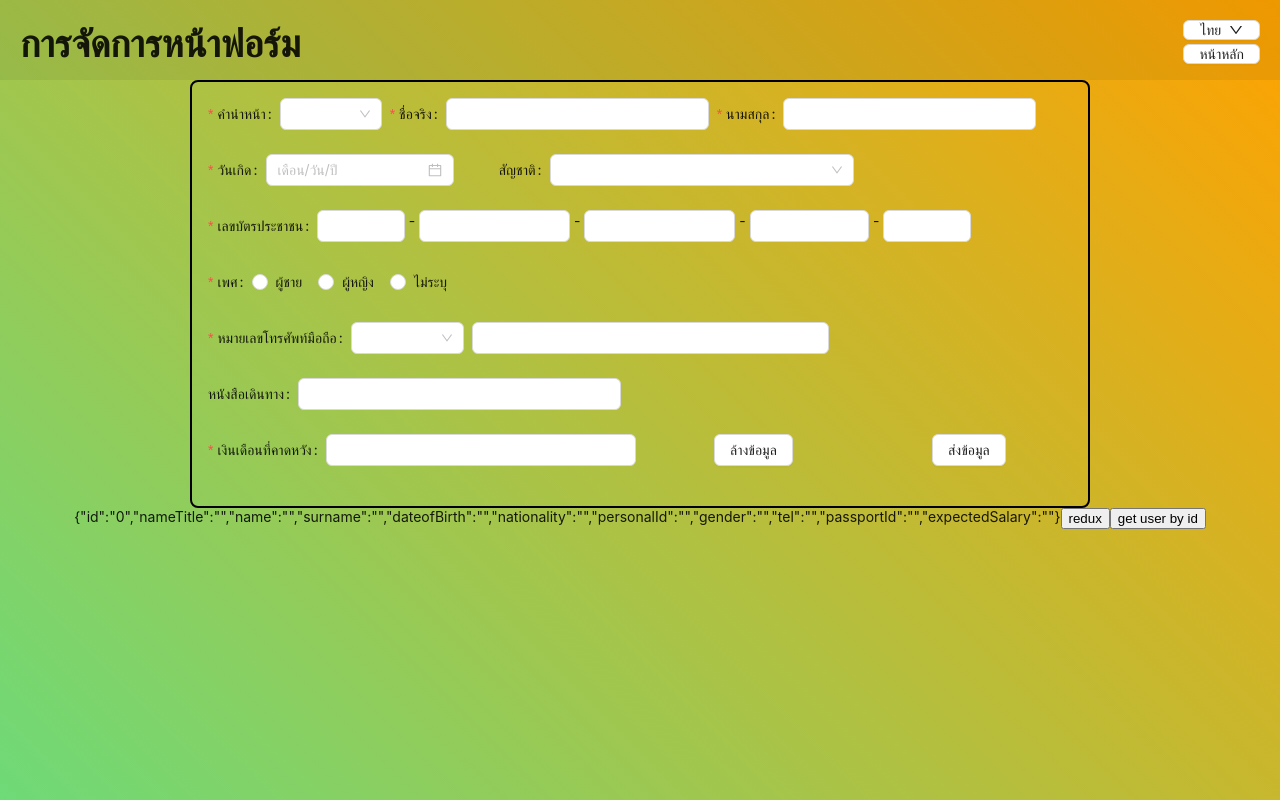
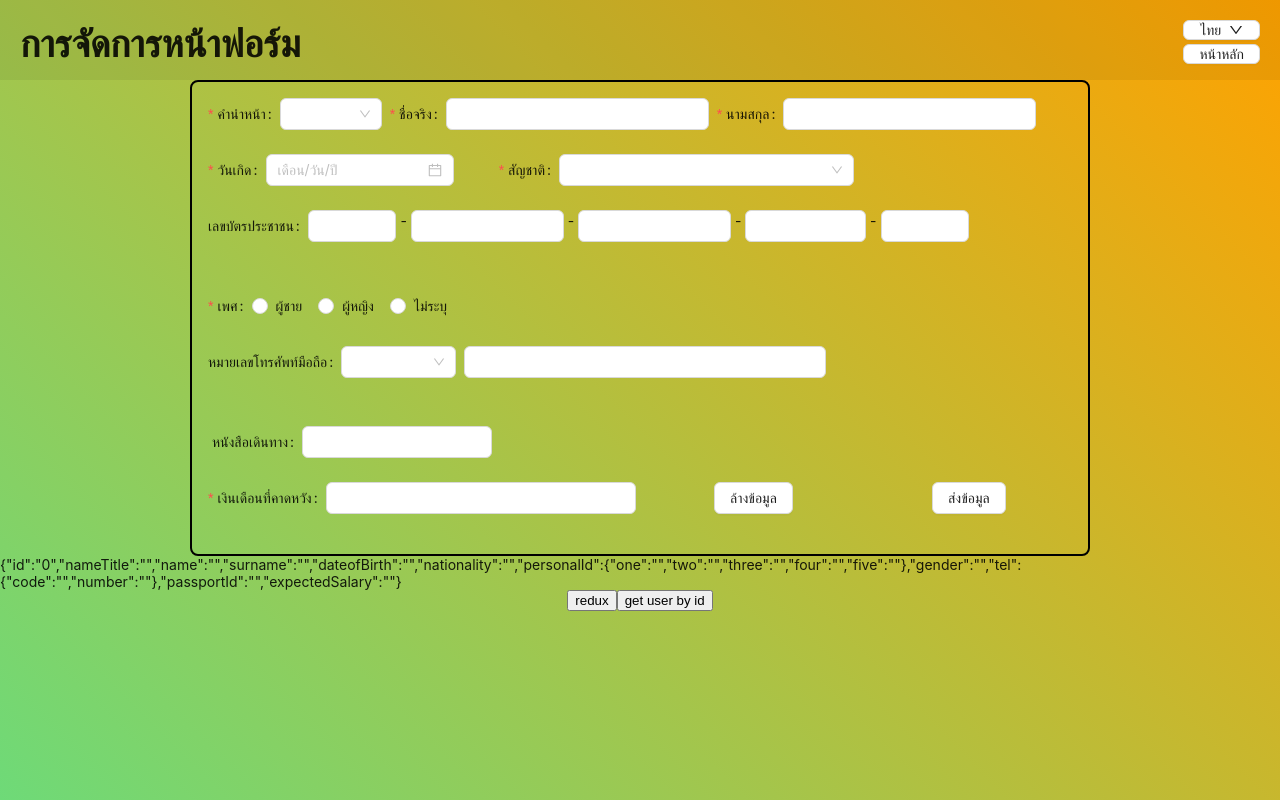
Before and after one commit to saketam/swd-test, a Next.js app: page /form_page in a window 1280 px wide. Built offline with nearby package versions, Linux system fonts and the light colour scheme.

Commit message:
nested field

```diff
--- a/src/app/features/userSlice.ts
+++ b/src/app/features/userSlice.ts
@@ -9,9 +9,18 @@ export interface UsersState {
   surname: string
   dateofBirth: any
   nationality: string
-  personalId: string
+  personalId: {
+    one: string
+    two: string
+    three: string
+    four: string
+    five: string
+  }
   gender: string
-  tel: string
+  tel: {
+    code: string
+    number: string
+  }
   passportId: string
   expectedSalary: string
 }
@@ -28,9 +37,18 @@ const initialState: UsersState = {
   surname: '',
   dateofBirth: '',
   nationality: '',
-  personalId: '',
+  personalId: {
+    one: '',
+    two: '',
+    three: '',
+    four: '',
+    five: '',
+  },
   gender: '',
-  tel: '',
+  tel: {
+    code: '',
+    number: '',
+  },
   passportId: '',
   expectedSalary: '',
 }
@@ -58,7 +76,7 @@ export const userSlice = createSlice({
       state.nameTitle = newUser.nameTitle
       state.name = newUser.name
       state.surname = newUser.surname
-      state.dateofBirth =  dayjs(newUser.dateofBirth, 'MM/DD/YYYY')
+      state.dateofBirth = dayjs(newUser.dateofBirth, 'MM/DD/YYYY')
       state.nationality = newUser.nationality
       state.personalId = newUser.personalId
       state.gender = newUser.gender
--- a/src/pages/form_page/index.tsx
+++ b/src/pages/form_page/index.tsx
@@ -105,8 +105,7 @@ const formPage = () => {
                 { required: true, message: t('messages.error.required', { field: 'form.surname' }) }
               ]}
             >
-              <Input
-              />
+              <Input />
             </Form.Item>
           </Col>
         </Row>
@@ -128,6 +127,7 @@ const formPage = () => {
             <Form.Item
               label={t('form.nationality')}
               name="nationality"
+              rules={[{ required: true, message: t('messages.error.required', { field: 'form.nationality' }) }]}
             >
               <Select
                 placeholder={t('form.nationality')}
@@ -139,7 +139,7 @@ const formPage = () => {
         </Row>
 
         <Row gutter={8} justify='start'>
-          <Col span={24}>
+          {/* <Col span={24}>
             <Form.Item
               label={t('form.personalId')}
               name="personalId"
@@ -149,14 +149,42 @@ const formPage = () => {
               ]}
             >
               <Row gutter={8} justify='start' >
-                <Col span={3}><Input maxLength={1} /></Col> -
+                <Col span={3}><Input maxLength={1} name="personalId" /></Col> -
                 <Col span={5}><Input maxLength={4} /></Col> -
                 <Col span={5}><Input maxLength={5} /></Col> -
                 <Col span={4}><Input maxLength={2} /></Col> -
                 <Col span={3}><Input maxLength={1} /></Col>
               </Row>
+
+            </Form.Item>
+          </Col> */}
+
+          <Col span={24}>
+            <Form.Item
+              label={t('form.personalId')}
+            // name={["personalId.one", "personalId.two", "personalId.three", "personalId.four", "personalId.five",]}
+            >
+              <Row gutter={8} justify='start' >
+                <Col span={3}>
+                  <Form.Item name={['personalId', 'one']}><Input maxLength={1} /></Form.Item>
+                </Col> -
+                <Col span={5}>
+                  <Form.Item name={['personalId', 'two']}><Input maxLength={4} /></Form.Item>
+                </Col> -
+                <Col span={5}>
+                  <Form.Item name={['personalId', 'three']}><Input maxLength={5} /></Form.Item>
+                </Col> -
+                <Col span={4}>
+                  <Form.Item name={['personalId', 'four']}><Input maxLength={2} /></Form.Item>
+                </Col> -
+
+                <Col span={3}>
+                  <Form.Item name={['personalId', 'five']}><Input maxLength={1} /></Form.Item>
+                </Col>
+              </Row>
             </Form.Item>
           </Col>
+
 
           <Col span={24}>
             <Form.Item
@@ -178,7 +206,6 @@ const formPage = () => {
           <Col span={24}>
             <Form.Item
               label={t('form.tel')}
-              name="tel"
               rules={[
                 { required: true, message: t('messages.error.required', { field: 'form.tel' }) },
                 { whitespace: true, message: t('messages.error.required', { field: 'form.tel' }) },
@@ -186,29 +213,29 @@ const formPage = () => {
             >
               <Row gutter={8} justify='start' >
                 <Col span={4}>
-                  <Select
-                    options={telOptions(t)}
-                  />
+                  <Form.Item name={['tel', 'code']}>
+                    <Select options={telOptions(t)} />
+                  </Form.Item>
                 </Col>
+
                 <Col span={12}>
+                  <Form.Item name={['tel', 'number']}>
                     <Input />
+                  </Form.Item>
                 </Col>
               </Row>
             </Form.Item>
           </Col>
 
           <Col span={24}>
+            <Col span={8}>
               <Form.Item
                 label={t('form.passportId')}
                 name="passportId"
-              rules={[
-                { whitespace: true, message: t('messages.error.required', { field: 'form.tel' }) },
-              ]}
               >
-              <Col span={10}>
                 <Input />
+              </Form.Item>
             </Col>
-            </Form.Item>
           </Col>
 
           <Col span={12}>
@@ -238,7 +265,7 @@ const formPage = () => {
             </Form.Item>
           </Col>
         </Row>
-      </Form>
+      </Form >
     )
   }
 
@@ -262,7 +289,7 @@ const formPage = () => {
 
       <button
         onClick={() => {
-          dispatch(getUserbyId('1690177200574'))
+          dispatch(getUserbyId('1690184716606'))
         }}
       >
         get user by id
```
Lines whose indentation alone changed are shown as unchanged.
